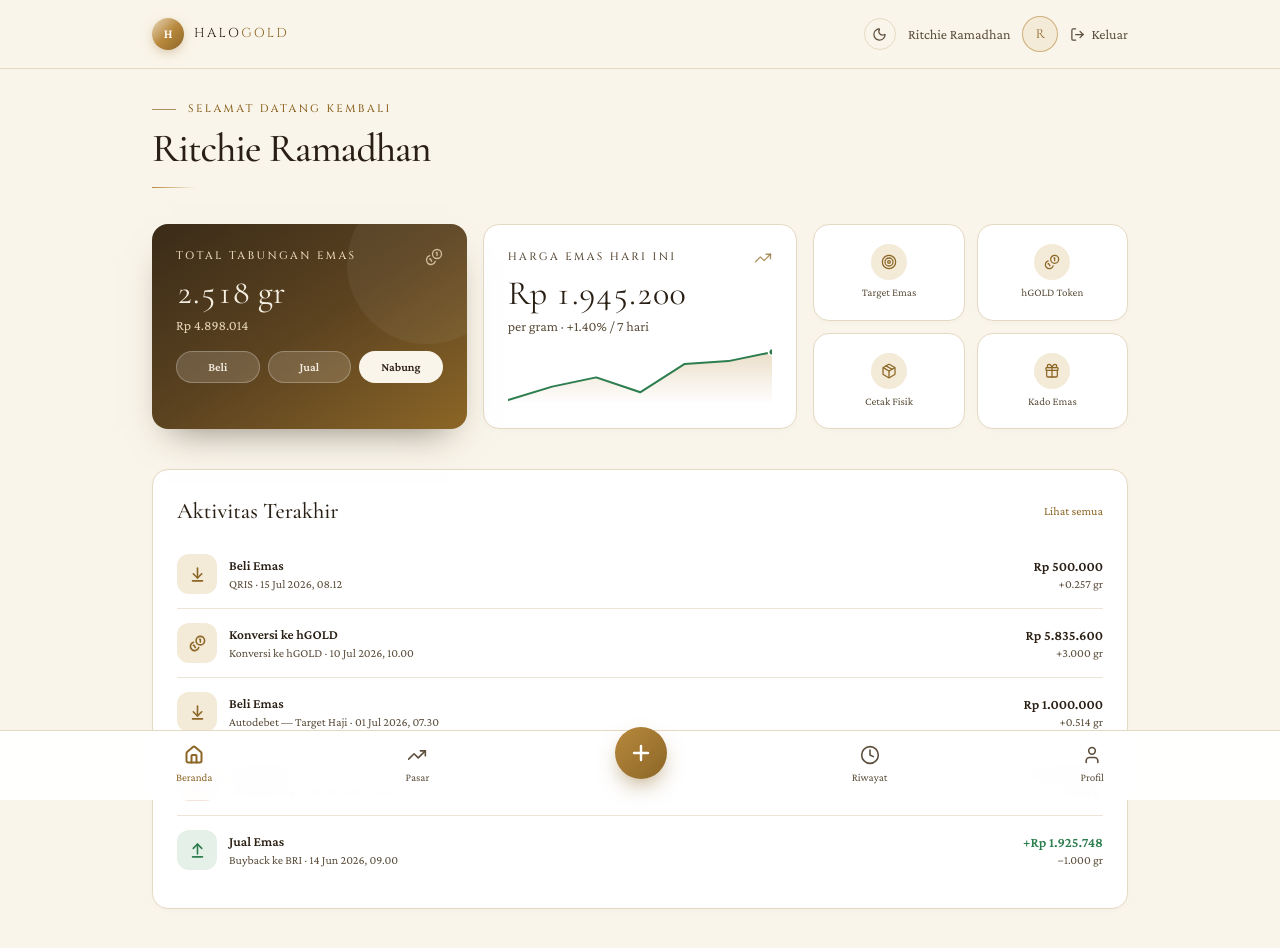
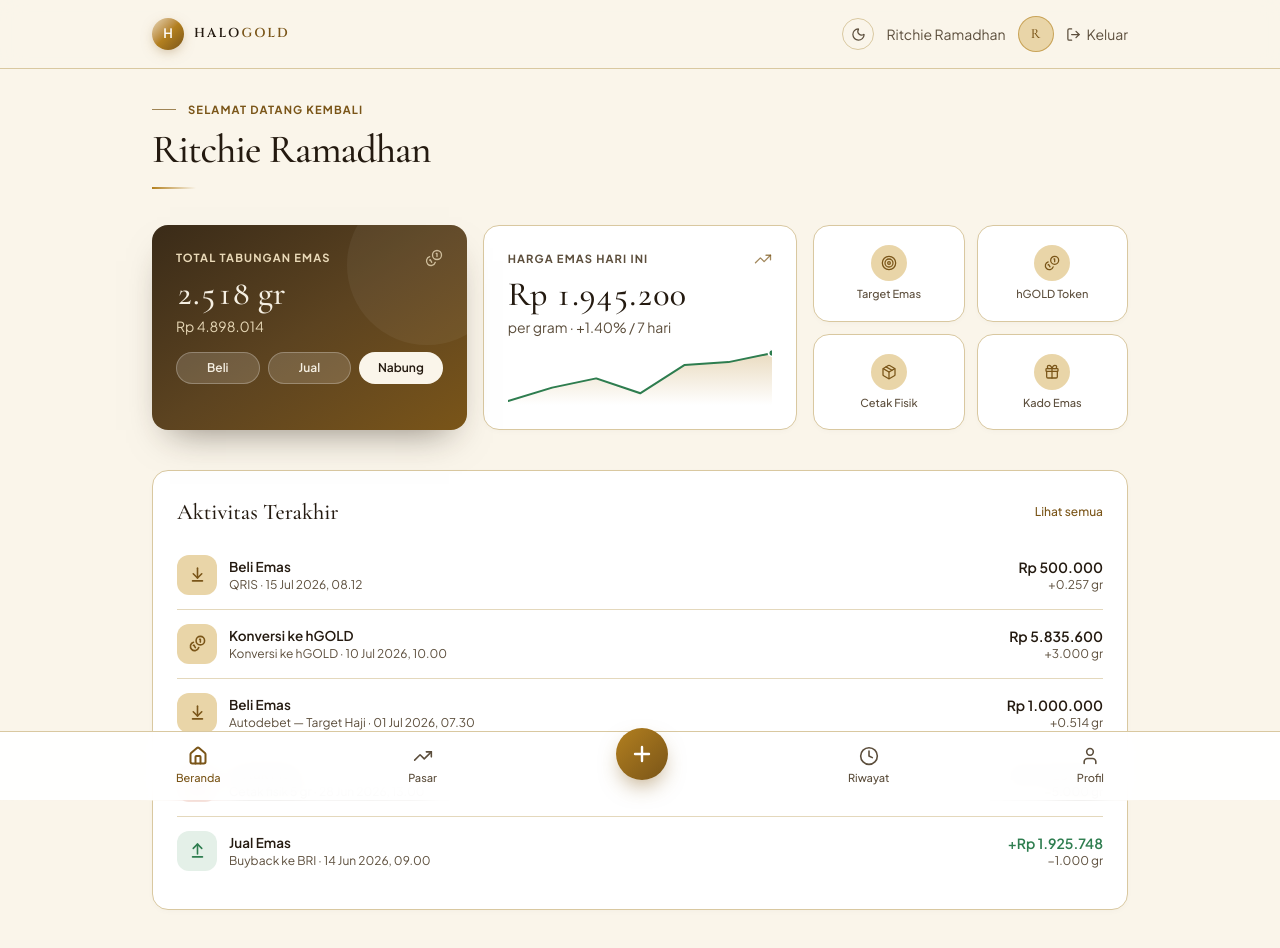
Before and after one commit to ritchie2024/halogold-fe-test, a Next.js app: page /dashboard in a window 1280 px wide. Shown: the top 948 px of the page. Built offline with nearby package versions, Linux system fonts and the light colour scheme.

Commit message:
Perbaiki kontras light mode, kombinasi font sans-serif modern, dan kontras ikon dark mode

```diff
--- a/app/dashboard/page.js
+++ b/app/dashboard/page.js
@@ -90,7 +90,7 @@ export default function DashboardPage() {
                   href={action.href}
                   className="flex flex-col items-center justify-center gap-1.5 rounded-2xl border border-line bg-surface px-2 py-4 text-center shadow-[0_2px_10px_-4px_rgba(42,31,20,0.06)] transition hover:border-gold hover:shadow-[0_10px_24px_-10px_rgba(42,31,20,0.14)]"
                 >
-                  <span className="flex h-9 w-9 items-center justify-center rounded-full bg-cream-2 text-gold-deep">
+                  <span className="flex h-9 w-9 items-center justify-center rounded-full bg-chip text-gold-deep">
                     <Icon size={16} strokeWidth={1.9} />
                   </span>
                   <span className="text-[11px] font-medium leading-tight text-ink-2">
--- a/app/globals.css
+++ b/app/globals.css
@@ -1,63 +1,68 @@
 @import "tailwindcss";
 
 :root {
-  /* ---- Rasio 60-30-10: cream (60% dominan) / ink teks (30%) / gold (10% aksen) ---- */
+  /* ---- Rasio 60-30-10: cream (60% dominan) / ink teks (30%) / gold (10% aksen) ----
+     Intensitas dinaikkan dari revisi sebelumnya: border & zona sekunder lebih tegas,
+     gold lebih jenuh (saturated), shadow lebih terasa — supaya "premium" tidak jadi "pudar". */
   --color-cream: #faf5ea;      /* 60% — latar dominan */
-  --color-cream-2: #f3ead7;    /* variasi latar sekunder */
+  --color-cream-2: #efe0c0;    /* zona sekunder — dinaikkan kontrasnya dari revisi awal */
   --color-surface: #ffffff;    /* permukaan kartu */
-  --color-ink: #2a1f14;        /* 30% — teks & elemen gelap */
+  --color-ink: #241a10;        /* 30% — teks & elemen gelap, sedikit lebih pekat */
   --color-ink-2: #5c4e3c;
-  --color-line: #e4d9c3;
-  --color-gold: #b8893d;       /* 10% — aksen */
-  --color-gold-deep: #8c6626;
+  --color-line: #d9c8a0;       /* border lebih tegas, tidak lagi nyaris tak terlihat */
+  --color-gold: #b3801f;       /* 10% — aksen, dinaikkan saturasinya */
+  --color-gold-deep: #7a5518;
   --color-gold-soft: #e9d9b8;
+  --color-chip: #e9d5a8;       /* latar ikon/badge — kontras jelas dari surface & cream */
   --color-positive: #2e7d4f;
   --color-negative: #b3432b;
   --color-on-gold: #f5efe2;    /* teks tetap terang di atas kartu gold-gradient gelap (kedua tema) */
 
-  --card-shadow: 0 2px 10px -4px rgba(42, 31, 20, 0.06);
-  --card-shadow-hover: 0 10px 24px -10px rgba(42, 31, 20, 0.14);
-  --gold-glow: 0 0 0 rgba(184, 137, 61, 0);
+  --card-shadow: 0 3px 14px -5px rgba(36, 26, 16, 0.12);
+  --card-shadow-hover: 0 12px 28px -10px rgba(36, 26, 16, 0.2);
+  --gold-glow: 0 0 0 rgba(179, 128, 31, 0);
 
   /* ---- Skala spasi (basis 4px) ---- */
-  --space-1: 0.25rem;  /* 4px */
-  --space-2: 0.5rem;   /* 8px */
-  --space-3: 0.75rem;  /* 12px */
-  --space-4: 1rem;     /* 16px */
-  --space-5: 1.25rem;  /* 20px */
-  --space-6: 1.5rem;   /* 24px */
-  --space-8: 2rem;     /* 32px */
+  --space-1: 0.25rem;
+  --space-2: 0.5rem;
+  --space-3: 0.75rem;
+  --space-4: 1rem;
+  --space-5: 1.25rem;
+  --space-6: 1.5rem;
+  --space-8: 2rem;
 
   /* ---- Skala radius (aturan nesting: radius-luar = radius-dalam + padding) ---- */
-  --radius-sm: 0.5rem;   /* 8px  — chip, badge kecil */
-  --radius-md: 0.75rem;  /* 12px — input, tombol, elemen di dalam kartu */
-  --radius-lg: 1.25rem;  /* 20px — kartu utama */
-  --radius-full: 999px;  /* pill, avatar, FAB */
+  --radius-sm: 0.5rem;
+  --radius-md: 0.75rem;
+  --radius-lg: 1.25rem;
+  --radius-full: 999px;
 }
 
-/* ---- Dark mode: gaya "dark-luxury-glow", tetap rasio 60-30-10 yang sama ---- */
+/* ---- Dark mode: gaya "dark-luxury-glow" ---- */
 .dark {
   --color-cream: #0b0904;
-  --color-cream-2: #17130c;
-  --color-surface: #151109;
-  --color-ink: #f1e8d6;
-  --color-ink-2: #a99a7c;
-  --color-line: #2c2416;
-  --color-gold: #d9ad52;
-  --color-gold-deep: #f0c766;
+  --color-cream-2: #1d170c;
+  --color-surface: #171209;
+  --color-ink: #f3ead9;
+  --color-ink-2: #b3a382;
+  --color-line: #3a2f1a;
+  --color-gold: #dcb15a;
+  --color-gold-deep: #f2ca70;
   --color-gold-soft: #f6dfa0;
+  --color-chip: #3a2c14;       /* jelas lebih terang dari surface (#171209) — ikon tidak lagi tenggelam */
   --color-positive: #55b884;
   --color-negative: #e08669;
 
-  --card-shadow: 0 1px 0 rgba(217, 173, 82, 0.06) inset, 0 10px 30px -12px rgba(0, 0, 0, 0.6);
-  --card-shadow-hover: 0 1px 0 rgba(217, 173, 82, 0.1) inset, 0 16px 40px -14px rgba(0, 0, 0, 0.7);
-  --gold-glow: 0 0 28px rgba(217, 173, 82, 0.25);
+  --card-shadow: 0 1px 0 rgba(220, 177, 90, 0.08) inset, 0 10px 30px -12px rgba(0, 0, 0, 0.65);
+  --card-shadow-hover: 0 1px 0 rgba(220, 177, 90, 0.13) inset, 0 16px 40px -14px rgba(0, 0, 0, 0.75);
+  --gold-glow: 0 0 28px rgba(220, 177, 90, 0.28);
 }
 
 @theme inline {
   --color-cream: var(--color-cream);
   --color-cream-2: var(--color-cream-2);
   --color-surface: var(--color-surface);
+  --color-chip: var(--color-chip);
   --color-gold: var(--color-gold);
   --color-gold-deep: var(--color-gold-deep);
   --color-gold-soft: var(--color-gold-soft);
@@ -67,16 +72,20 @@
   --color-positive: var(--color-positive);
   --color-negative: var(--color-negative);
   --color-on-gold: var(--color-on-gold);
-  --font-sans: "Crimson Pro", ui-serif, Georgia, serif;
+
+  /* ---- Font pairing: sans-serif modern untuk UI/body, serif klasik HANYA untuk
+     angka besar & judul (aksen), Cinzel HANYA untuk logotype "HaloGold" ---- */
+  --font-sans: "Plus Jakarta Sans", ui-sans-serif, system-ui, sans-serif;
   --font-serif: "Cormorant Garamond", ui-serif, Georgia, serif;
-  --font-label: "Cinzel", "Cormorant Garamond", serif;
+  --font-label: "Plus Jakarta Sans", ui-sans-serif, sans-serif;
+  --font-logo: "Cinzel", serif;
 }
 
 body {
   background: var(--color-cream);
   color: var(--color-ink);
   font-family: var(--font-sans);
-  font-size: 16.5px;
+  font-size: 16px;
   transition: background-color 0.35s ease, color 0.35s ease;
 }
 
@@ -91,20 +100,24 @@ body {
   font-weight: 500;
 }
 
-/* Label bergaya "eyebrow" — huruf kapital berjarak lebar, dipakai konsisten
-   di seluruh halaman sebagai signature tipografi. */
+.font-logo {
+  font-family: var(--font-logo);
+}
+
+/* Label bergaya "eyebrow" — sekarang sans-serif modern, huruf kapital, tracking
+   moderat (bukan super lebar ala label klasik) supaya terasa muda & tegas. */
 .label-eyebrow {
   font-family: var(--font-label);
-  font-size: 0.68rem;
-  letter-spacing: 0.22em;
+  font-size: 0.7rem;
+  letter-spacing: 0.1em;
   text-transform: uppercase;
-  font-weight: 500;
+  font-weight: 700;
 }
 
 /* Garis tipis emas — signature divider di bawah judul */
 .gold-rule {
   width: 44px;
-  height: 1.5px;
+  height: 2px;
   background: linear-gradient(to right, var(--color-gold), transparent);
 }
 
@@ -125,7 +138,7 @@ body {
   box-shadow: var(--gold-glow);
 }
 
-/* Skala tipografi finansial presisi (referensi: hero ~34px, section ~17px, label 13-15px) */
+/* Skala tipografi finansial presisi */
 .text-hero-figure {
   font-size: 2.125rem; /* 34px */
   line-height: 1.1;
@@ -149,10 +162,10 @@ body {
   border-radius: var(--radius-md);
   padding: 0.8rem 1.25rem;
   font-size: 0.875rem;
-  font-weight: 600;
+  font-weight: 700;
   color: #ffffff;
   background: linear-gradient(155deg, var(--color-gold) 0%, var(--color-gold-deep) 100%);
-  box-shadow: 0 10px 22px -8px rgba(140, 102, 38, 0.55), var(--gold-glow);
+  box-shadow: 0 10px 22px -8px rgba(122, 85, 24, 0.55), var(--gold-glow);
   transition: filter 0.2s ease, transform 0.15s ease, box-shadow 0.3s ease;
   overflow: hidden;
 }
@@ -178,7 +191,7 @@ body {
   border-radius: var(--radius-md);
   padding: 0.75rem 1.25rem;
   font-size: 0.875rem;
-  font-weight: 600;
+  font-weight: 700;
   color: var(--color-gold-deep);
   background: transparent;
   border: 1.5px solid var(--color-gold);
--- a/app/profil/page.js
+++ b/app/profil/page.js
@@ -75,7 +75,7 @@ export default function ProfilPage() {
                 className="flex items-center justify-between gap-3 border-b border-line/70 py-3 last:border-none"
               >
                 <div className="flex items-center gap-3">
-                  <span className="flex h-9 w-9 items-center justify-center rounded-lg bg-cream-2 text-gold-deep">
+                  <span className="flex h-9 w-9 items-center justify-center rounded-lg bg-chip text-gold-deep">
                     <Icon size={16} strokeWidth={2} />
                   </span>
                   <div>
@@ -96,7 +96,7 @@ export default function ProfilPage() {
 
           <div className="flex items-center justify-between gap-3 border-t border-line/70 pt-3">
             <div className="flex items-center gap-3">
-              <span className="flex h-9 w-9 items-center justify-center rounded-lg bg-cream-2 text-gold-deep">
+              <span className="flex h-9 w-9 items-center justify-center rounded-lg bg-chip text-gold-deep">
                 <Landmark size={16} strokeWidth={2} />
               </span>
               <div>
@@ -128,7 +128,7 @@ export default function ProfilPage() {
                 className="flex w-full items-center justify-between gap-3 border-b border-line/70 py-3 text-left last:border-none"
               >
                 <div className="flex items-center gap-3">
-                  <span className="flex h-9 w-9 items-center justify-center rounded-lg bg-cream-2 text-gold-deep">
+                  <span className="flex h-9 w-9 items-center justify-center rounded-lg bg-chip text-gold-deep">
                     <Icon size={16} strokeWidth={2} />
                   </span>
                   <p className="text-sm font-medium text-ink">{item.title}</p>
--- a/app/segera-hadir/page.js
+++ b/app/segera-hadir/page.js
@@ -35,7 +35,7 @@ function ComingSoonContent() {
         </Link>
 
         <div className="mt-10 flex flex-col items-center rounded-2xl border border-line bg-surface p-10 text-center shadow-[0_20px_44px_-24px_rgba(42,31,20,0.35)]">
-          <span className="flex h-14 w-14 items-center justify-center rounded-full bg-cream-2 text-gold-deep">
+          <span className="flex h-14 w-14 items-center justify-center rounded-full bg-chip text-gold-deep">
             <Sparkles size={26} strokeWidth={1.75} />
           </span>
           <p className="mt-5 label-eyebrow text-gold-deep">
--- a/components/Header.js
+++ b/components/Header.js
@@ -16,8 +16,8 @@ export default function Header() {
             H
           </span>
           <span
-            className="font-label text-[13px] text-ink"
-            style={{ fontFamily: "var(--font-label)", letterSpacing: "0.18em" }}
+            className="text-[13px] font-semibold text-ink"
+            style={{ fontFamily: "var(--font-logo)", letterSpacing: "0.16em" }}
           >
             HALO<span className="text-gold-deep">GOLD</span>
           </span>
@@ -39,7 +39,7 @@ export default function Header() {
           <span className="hidden text-sm text-ink-2 sm:inline">
             {user.name}
           </span>
-          <span className="flex h-9 w-9 items-center justify-center rounded-full border border-gold/60 bg-cream-2 font-serif text-sm text-gold-deep">
+          <span className="flex h-9 w-9 items-center justify-center rounded-full border border-gold/60 bg-chip font-serif text-sm text-gold-deep">
             {initial}
           </span>
           <Link
--- a/components/TransactionRow.js
+++ b/components/TransactionRow.js
@@ -2,9 +2,9 @@ import { ArrowDownToLine, ArrowUpFromLine, Coins, Package } from "lucide-react";
 import { formatDate, formatGram, formatIDR } from "@/lib/format";
 
 const TYPE_META = {
-  beli: { icon: ArrowDownToLine, bg: "bg-cream-2", fg: "text-gold-deep", label: "Beli Emas" },
+  beli: { icon: ArrowDownToLine, bg: "bg-chip", fg: "text-gold-deep", label: "Beli Emas" },
   jual: { icon: ArrowUpFromLine, bg: "bg-[#E4F0E8]", fg: "text-positive", label: "Jual Emas" },
-  token: { icon: Coins, bg: "bg-cream-2", fg: "text-gold-deep", label: "Konversi ke hGOLD" },
+  token: { icon: Coins, bg: "bg-chip", fg: "text-gold-deep", label: "Konversi ke hGOLD" },
   fisik: { icon: Package, bg: "bg-[#F6E2DC]", fg: "text-negative", label: "Cetak Fisik" },
 };
 
--- a/package.json
+++ b/package.json
@@ -14,6 +14,7 @@
     "@fontsource/crimson-pro": "^5.2.8",
     "@fontsource/fraunces": "^5.2.9",
     "@fontsource/manrope": "^5.2.8",
+    "@fontsource/plus-jakarta-sans": "^5.2.8",
     "lucide-react": "^1.24.0",
     "next": "16.2.10",
     "react": "19.2.4",
```
Also changed, not shown: app/layout.js (+4 -6 lines), app/login/page.js (+1 -9 lines), 2 other files (tests, documents, lock files or other folders).
